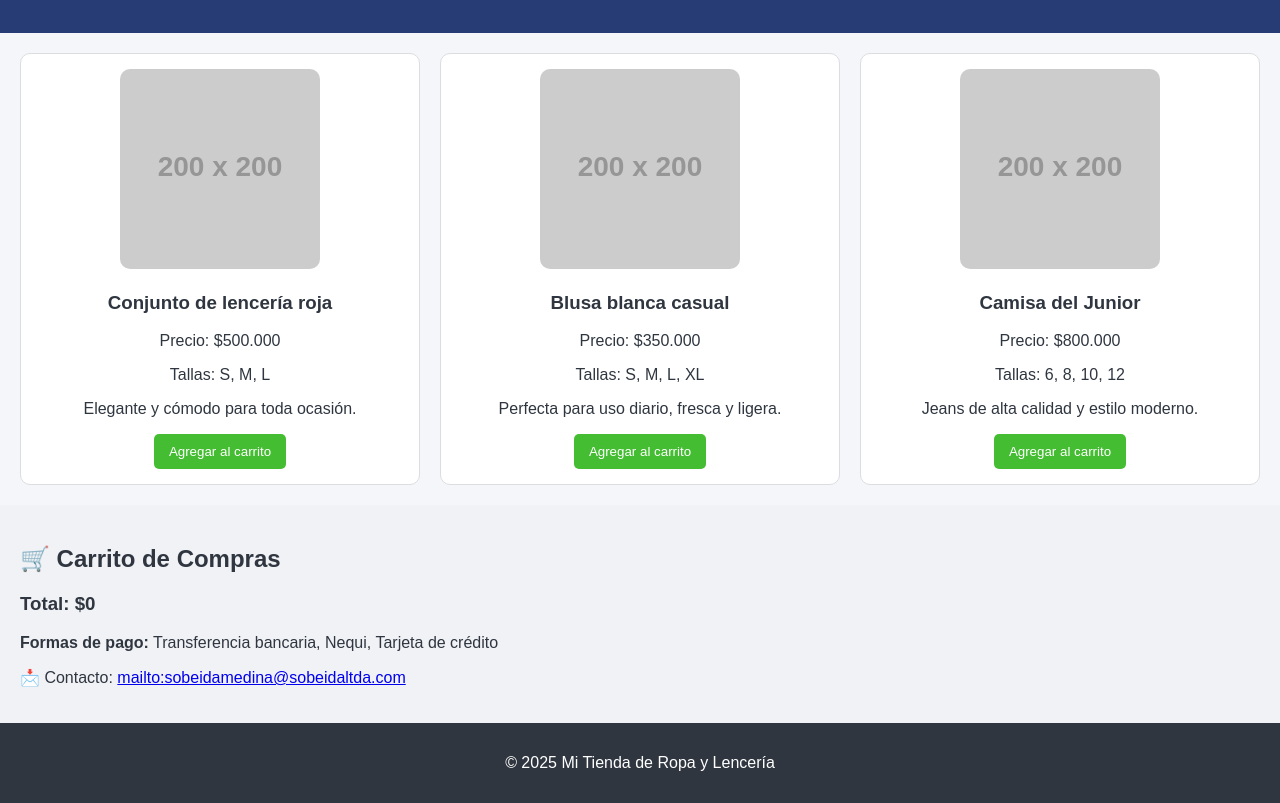
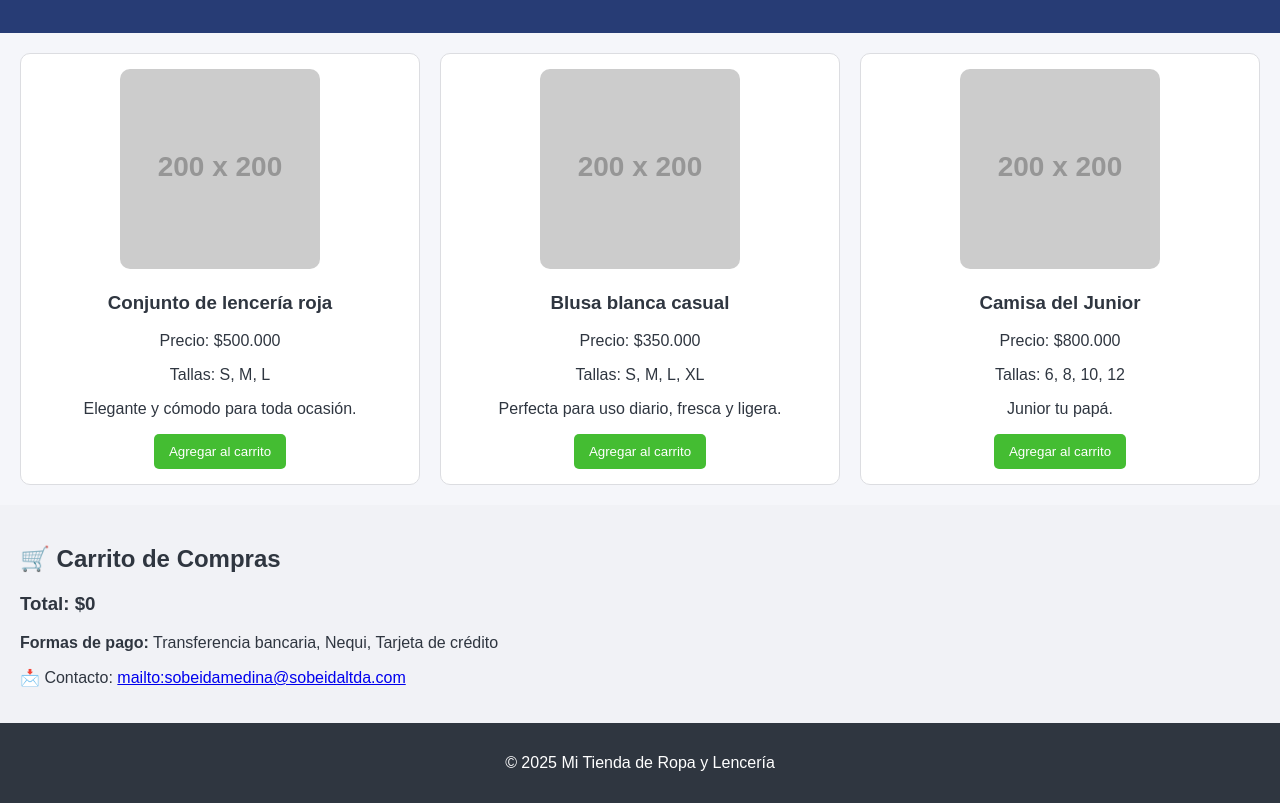
Before and after one commit to sorayamedinad/proyectouniversidad.github.io, a plain HTML site: page index.html in a window 1280 px wide. Shown: the part 95-898 px from the top of the page. Drawn offline with Linux system fonts and the light colour scheme; placeholder pictures from the web are drawn by us.

Commit message:
Update index.html

```diff
--- a/index.html
+++ b/index.html
@@ -93,7 +93,7 @@
       <h3>Camisa del Junior</h3>
       <p>Precio: $800.000</p>
       <p>Tallas: 6, 8, 10, 12</p>
-      <p>Jeans de alta calidad y estilo moderno.</p>
+      <p>Junior tu papá.</p>
       <button onclick="agregarAlCarrito('Camisa del Junior', 800000)">Agregar al carrito</button>
     </div>
   </section>
```
